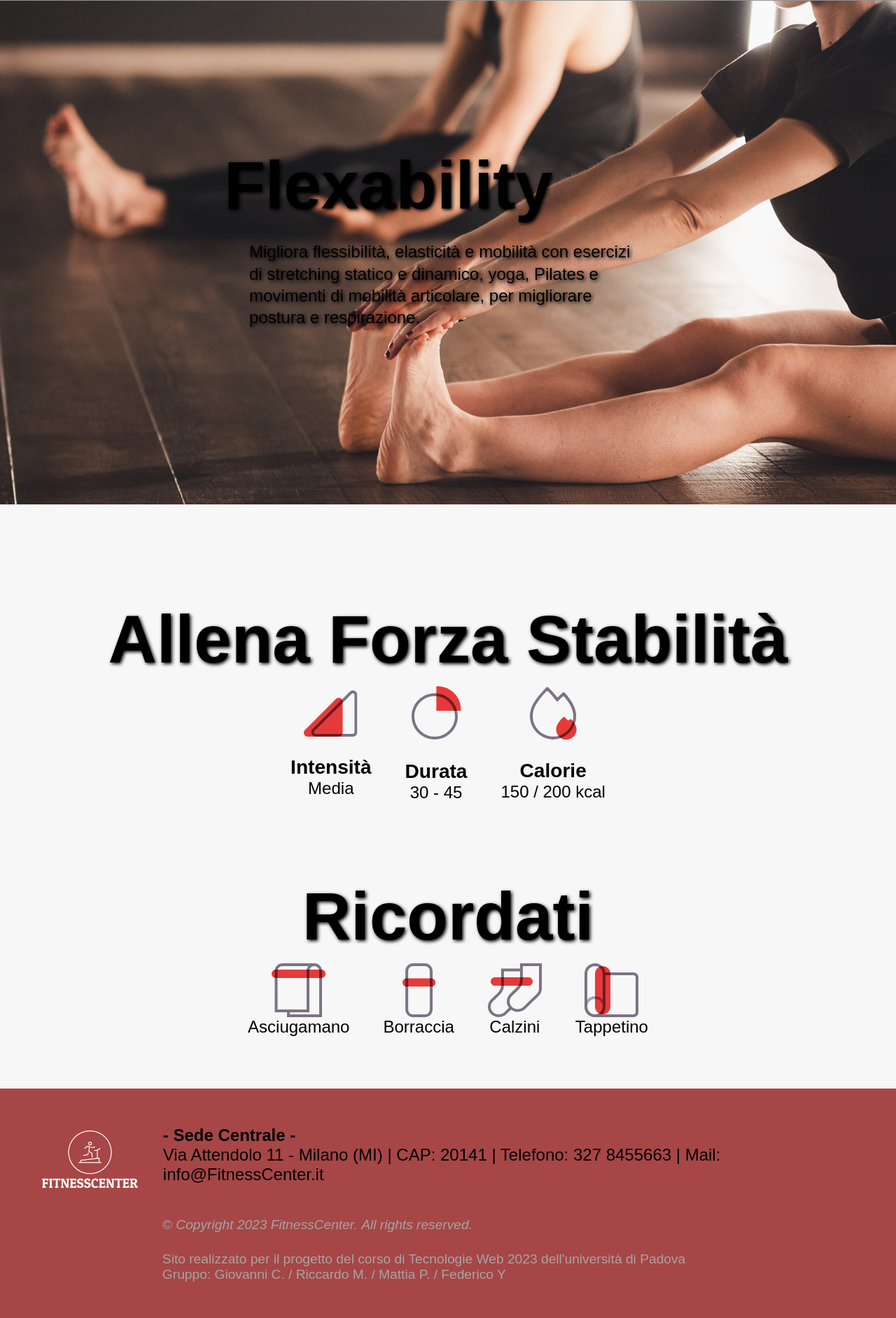
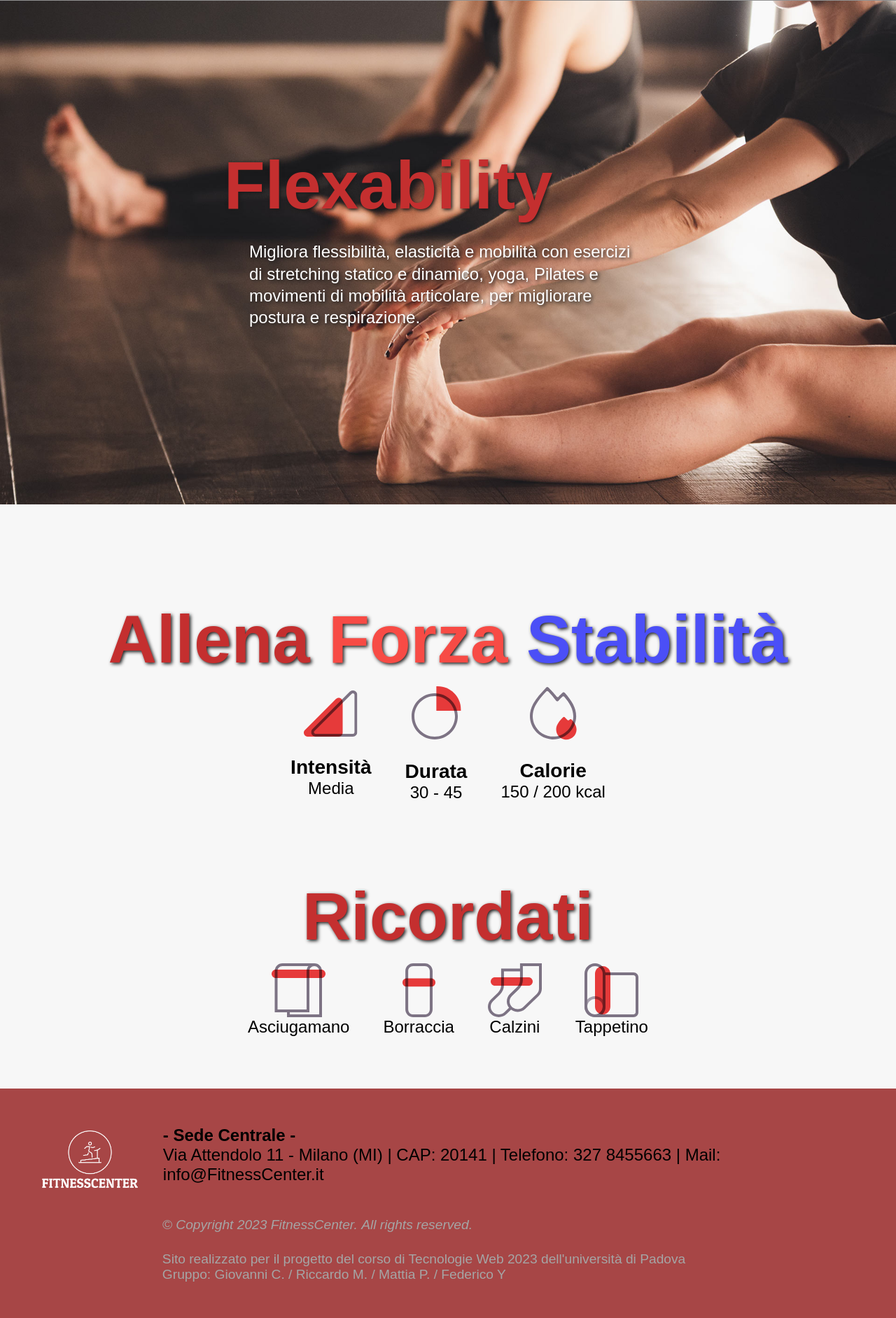
Before and after one commit to IsThisDemi/FitnessCenter, a PHP site: page /corso.php?id=1 in a window 1280 px wide. Shown: the part 333-2217 px from the top of the page at 70% size. Run offline with PHP 8.4, Linux system fonts and the light colour scheme; the visitor is signed in with stand-in values (Sample User, id 1); data comes from the database, SQL or seed files in the repository.

Commit message:
completato tema chiaro

```diff
--- a/css/style.css
+++ b/css/style.css
@@ -28,6 +28,8 @@
 
 	--box-shadow-1: #282828;
 	--box-shadow-2: #1b1b1b;
+	--titoli: #ffffff;
+	--titoli-shadow: #1b1b1b;
 
 }
 
@@ -64,7 +66,8 @@
 
 		--box-shadow-1: #cecece;
 		--box-shadow-2: #e7e7e7;
-
+		--titoli: #ffffff;
+		--titoli-shadow: #1b1b1b;
 	}
 }
 * {
@@ -385,17 +388,23 @@ nav ul {
 }
 
 #home_titolo_titolo {
+	color: var(--titoli);
 	font-size: 4em;
 	line-height: 0.9em;
-	text-shadow: 2px 2px 5px black;
+	text-shadow: 2px 2px 5px var(--titoli-shadow);
 }
 
 #home_titolo_testo {
+	color: var(--titoli);
 	margin: 1em;
 	padding: 0.5em;
 	font-size: 1em;
 	line-height: 1.3em;
-	text-shadow: 2px 2px 5px black;
+	text-shadow: 2px 2px 5px var(--titoli-shadow);
+}
+
+#home_titolo_testo span {
+	color: var(--titoli);
 }
 
 /*
@@ -867,9 +876,17 @@ nav ul {
 	color: var(--forza-text);
 }
 
+.testo-forza {
+	color: var(--forza);
+}
+
 .equilibrio {
 	background: var(--equilibrio);
 	color: var(--equilibrio-text);
+}
+
+.testo-equilibrio {
+	color: var(--equilibrio);
 }
 
 .resistenza {
@@ -877,9 +894,17 @@ nav ul {
 	color: var(--resistenza-text);
 }
 
+.testo-resistenza {
+	color: var(--resistenza);
+}
+
 .stabilita {
 	background: var(--stabilita);
 	color: var(--stabilita-text);
+}
+
+.testo-stabilita {
+	color: var(--stabilita);
 }
 
 .project-hover {
--- a/html/categoria.html
+++ b/html/categoria.html
@@ -23,7 +23,7 @@
         <div class="container">
             <img src="img/corsi/%immagine_categoria%"alt="%alt%">
             <div class="overlay">
-                <h1 id="home_titolo_titolo"><span lang="en">%categoria%</span></h1>
+                <h1 id="home_titolo_titolo"><span lang="en" class="testo_rosso">%categoria%</span></h1>
                 <p id="home_titolo_testo">%descrizione%</p>
             </div>
         </div>
--- a/html/corso.html
+++ b/html/corso.html
@@ -24,7 +24,7 @@
         <div class="container">
         <img src="img/corsi/%immagine_corso%"alt="%alt%">
             <div class="overlay">
-                <h1 id="home_titolo_titolo"><span lang="en">%corso%</span></h1>
+                <h1 id="home_titolo_titolo"><span lang="en" class="testo_rosso">%corso%</span></h1>
                 <p id="home_titolo_testo">%descrizione%</p>
             </div>
         </div>
--- a/html/offerta_corsi.html
+++ b/html/offerta_corsi.html
@@ -28,7 +28,7 @@
                 Your browser does not support the video tag.
             </video>
             <div class="overlay">
-                <h1 id="home_titolo_titolo">Scopri i nostri corsi</h1>
+                <h1 id="home_titolo_titolo">Scopri i nostri <span class="testo_rosso">corsi</span></h1>
                 <p id="home_titolo_testo">Esplora le tue passioni con <b><span class="testo_rosso"> %numero_corsi% corsi</span></b> tra cui scegliere</p>
             </div>
         </div>
--- a/utilityphp/card.php
+++ b/utilityphp/card.php
@@ -136,22 +136,22 @@ class InfoCorso
     {
         $pagina = file_get_contents(__DIR__ . '\info_corso.html');
         if ($this->forza == 1) {
-            $pagina = str_replace('%forza%', 'Forza', $pagina);
+            $pagina = str_replace('%forza%', '<span class="testo-forza">Forza</span>', $pagina);
         } else {
             $pagina = str_replace('%forza%', '', $pagina);
         }
         if ($this->equilibrio == 1) {
-            $pagina = str_replace('%equilibrio%', 'Equilibrio', $pagina);
+            $pagina = str_replace('%equilibrio%', '<span class="testo-equilibrio">Equilibrio</span>', $pagina);
         } else {
             $pagina = str_replace('%equilibrio%', '', $pagina);
         }
         if ($this->resistenza == 1) {
-            $pagina = str_replace('%resistenza%', 'Resistenza', $pagina);
+            $pagina = str_replace('%resistenza%', '<span class="testo-resistenza">Resistenza</span>', $pagina);
         } else {
             $pagina = str_replace('%resistenza%', '', $pagina);
         }
         if ($this->stabilità == 1) {
-            $pagina = str_replace('%stabilità%', 'Stabilità', $pagina);
+            $pagina = str_replace('%stabilità%', '<span class="testo-stabilita">Stabilità</span>', $pagina);
         } else {
             $pagina = str_replace('%stabilità%', '', $pagina);
         }
--- a/utilityphp/info_corso.html
+++ b/utilityphp/info_corso.html
@@ -1,6 +1,6 @@
 <div id="corsi">
     <div class="flex-container">
-        <h3 id="home_titolo_titolo">Allena
+        <h3 id="home_titolo_titolo"><span class="testo_rosso">Allena</span>
             %forza%
             %equilibrio%
             %resistenza%
@@ -25,7 +25,7 @@
         </div>
     </div>
     <div class="flex-container">
-        <h3 id="home_titolo_titolo">Ricordati</h3>
+        <h3 id="home_titolo_titolo"><span class="testo_rosso">Ricordati</span></h3>
     </div>
     <div class="flex-container">
         %asciugamano%
```
